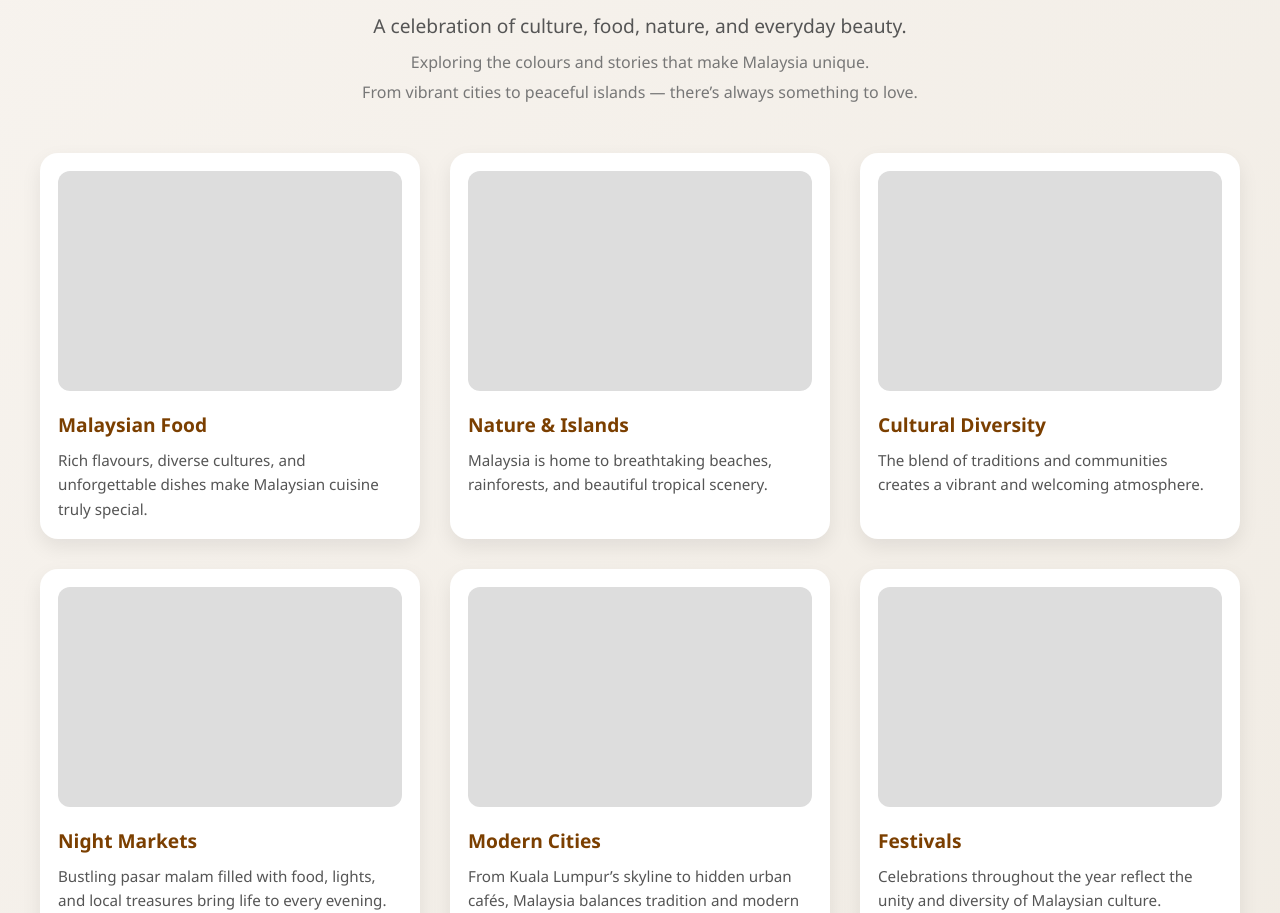
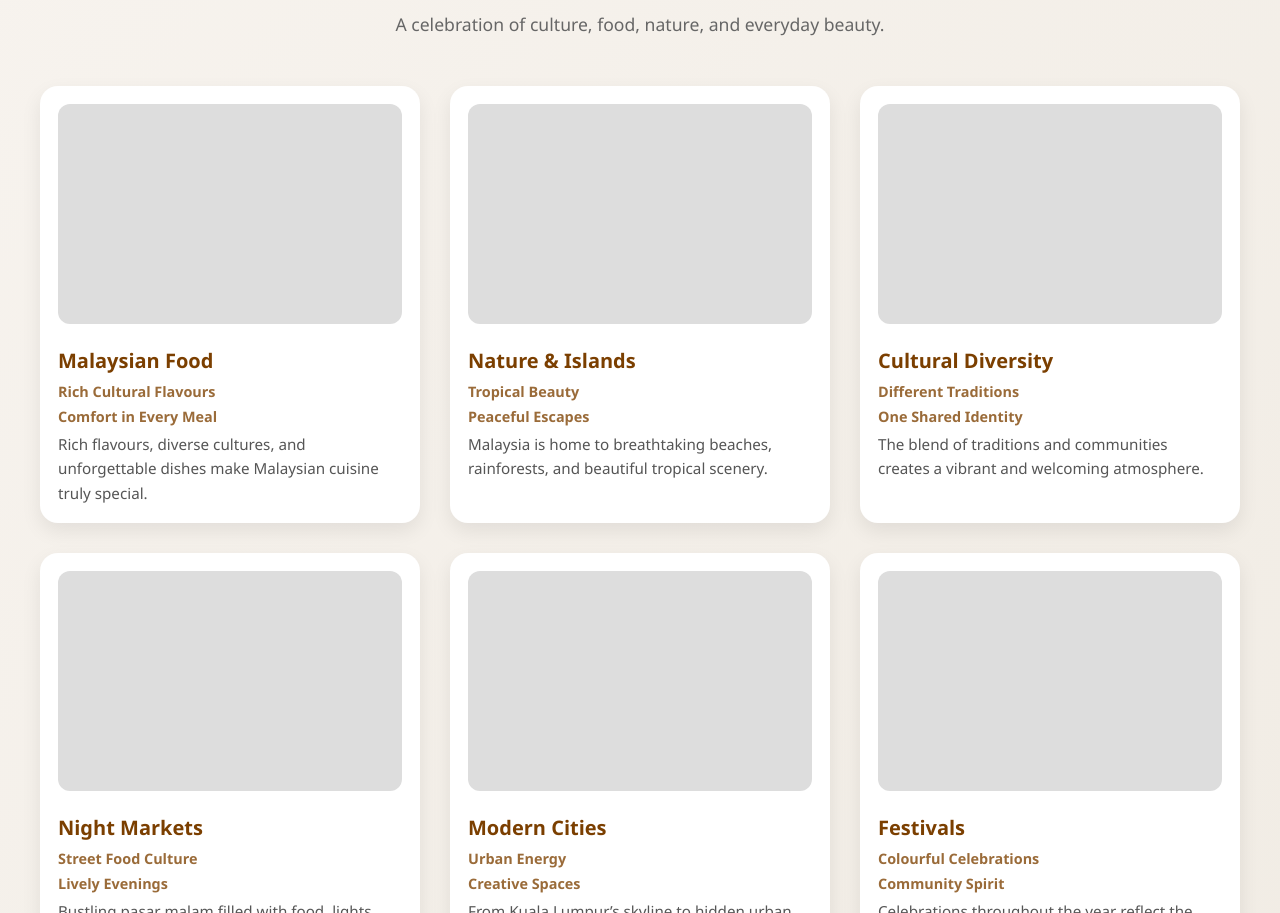
Before and after one commit to erinzzzzz0809/Math-CCT, a plain HTML site: page index.html in a window 1280 px wide. Shown: the part 119-1032 px from the top of the page. Drawn offline with Linux system fonts and the light colour scheme.

Commit message:
Update index.html

```diff
--- a/index.html
+++ b/index.html
@@ -7,17 +7,18 @@
 <title>Things We Love in Malaysia</title>
 
 <style>
+
 *{
     margin:0;
     padding:0;
     box-sizing:border-box;
-        font-family: 'Segoe UI', sans-serif;
+    font-family:'Segoe UI', sans-serif;
 }
 
 body{
-        background: linear-gradient(to bottom right, #f7f3ee, #f0ebe3);
+    background:linear-gradient(to bottom right, #f7f3ee, #f0ebe3);
+    padding:40px;
     color:#2d2d2d;
-        padding:40px;
 }
 
 .header{
@@ -32,21 +33,14 @@
     letter-spacing:1px;
 }
 
-    .header .main-sub{
-        font-size:1.2rem;
-        color:#555;
-        margin-bottom:12px;
-    }
-
-    .extra-subheading{
-        font-size:1rem;
-        color:#777;
-        margin-bottom:8px;
+.header p{
+    font-size:1.1rem;
+    color:#666;
 }
 
 .container{
     display:grid;
-        grid-template-columns: repeat(3, 1fr);
+    grid-template-columns:repeat(3,1fr);
     gap:30px;
 }
 
@@ -67,14 +61,23 @@
     height:220px;
     border:none;
     border-radius:12px;
-        margin-bottom:15px;
+    margin-bottom:18px;
     background:#ddd;
 }
 
+/* MAIN SMALL SUBHEADING */
 .card h3{
     color:#7b3f00;
-        margin-bottom:10px;
-        font-size:1.2rem;
+    margin-bottom:8px;
+    font-size:1.25rem;
+}
+
+/* NEW EXTRA SUBHEADINGS */
+.mini-sub{
+    font-size:0.9rem;
+    color:#9a6b39;
+    margin-bottom:6px;
+    font-weight:600;
 }
 
 .card p{
@@ -88,6 +91,7 @@
         grid-template-columns:1fr;
     }
 }
+
 </style>
 </head>
 
@@ -96,18 +100,8 @@
 <div class="header">
     <h1>Things We Love in Malaysia</h1>
 
-        <!-- Main Subheading -->
-        <p class="main-sub">
+    <p>
         A celebration of culture, food, nature, and everyday beauty.
-        </p>
-
-        <!-- Additional Subheadings -->
-        <p class="extra-subheading">
-            Exploring the colours and stories that make Malaysia unique.
-        </p>
-
-        <p class="extra-subheading">
-            From vibrant cities to peaceful islands — there’s always something to love.
     </p>
 </div>
 
@@ -118,6 +112,10 @@
         <iframe src=""></iframe>
 
         <h3>Malaysian Food</h3>
+
+        <div class="mini-sub">Rich Cultural Flavours</div>
+        <div class="mini-sub">Comfort in Every Meal</div>
+
         <p>
             Rich flavours, diverse cultures, and unforgettable dishes make Malaysian cuisine truly special.
         </p>
@@ -128,6 +126,10 @@
         <iframe src=""></iframe>
 
         <h3>Nature & Islands</h3>
+
+        <div class="mini-sub">Tropical Beauty</div>
+        <div class="mini-sub">Peaceful Escapes</div>
+
         <p>
             Malaysia is home to breathtaking beaches, rainforests, and beautiful tropical scenery.
         </p>
@@ -138,6 +140,10 @@
         <iframe src=""></iframe>
 
         <h3>Cultural Diversity</h3>
+
+        <div class="mini-sub">Different Traditions</div>
+        <div class="mini-sub">One Shared Identity</div>
+
         <p>
             The blend of traditions and communities creates a vibrant and welcoming atmosphere.
         </p>
@@ -148,6 +154,10 @@
         <iframe src=""></iframe>
 
         <h3>Night Markets</h3>
+
+        <div class="mini-sub">Street Food Culture</div>
+        <div class="mini-sub">Lively Evenings</div>
+
         <p>
             Bustling pasar malam filled with food, lights, and local treasures bring life to every evening.
         </p>
@@ -158,6 +168,10 @@
         <iframe src=""></iframe>
 
         <h3>Modern Cities</h3>
+
+        <div class="mini-sub">Urban Energy</div>
+        <div class="mini-sub">Creative Spaces</div>
+
         <p>
             From Kuala Lumpur’s skyline to hidden urban cafés, Malaysia balances tradition and modern life beautifully.
         </p>
@@ -168,6 +182,10 @@
         <iframe src=""></iframe>
 
         <h3>Festivals</h3>
+
+        <div class="mini-sub">Colourful Celebrations</div>
+        <div class="mini-sub">Community Spirit</div>
+
         <p>
             Celebrations throughout the year reflect the unity and diversity of Malaysian culture.
         </p>
@@ -178,6 +196,10 @@
         <iframe src=""></iframe>
 
         <h3>Local Art</h3>
+
+        <div class="mini-sub">Creative Expression</div>
+        <div class="mini-sub">Modern & Traditional</div>
+
         <p>
             Street murals, handmade crafts, and creative spaces showcase Malaysia’s artistic spirit.
         </p>
@@ -188,6 +210,10 @@
         <iframe src=""></iframe>
 
         <h3>Coffee & Cafés</h3>
+
+        <div class="mini-sub">Cozy Atmosphere</div>
+        <div class="mini-sub">Everyday Comfort</div>
+
         <p>
             Cozy cafés and kopitiams create spaces full of warmth, conversation, and creativity.
         </p>
@@ -198,6 +224,10 @@
         <iframe src=""></iframe>
 
         <h3>Everyday Life</h3>
+
+        <div class="mini-sub">Simple Joys</div>
+        <div class="mini-sub">Feeling at Home</div>
+
         <p>
             Sometimes the little moments — the weather, the people, the sounds — are what make Malaysia feel like home.
         </p>
```
Lines whose indentation alone changed are shown as unchanged.
